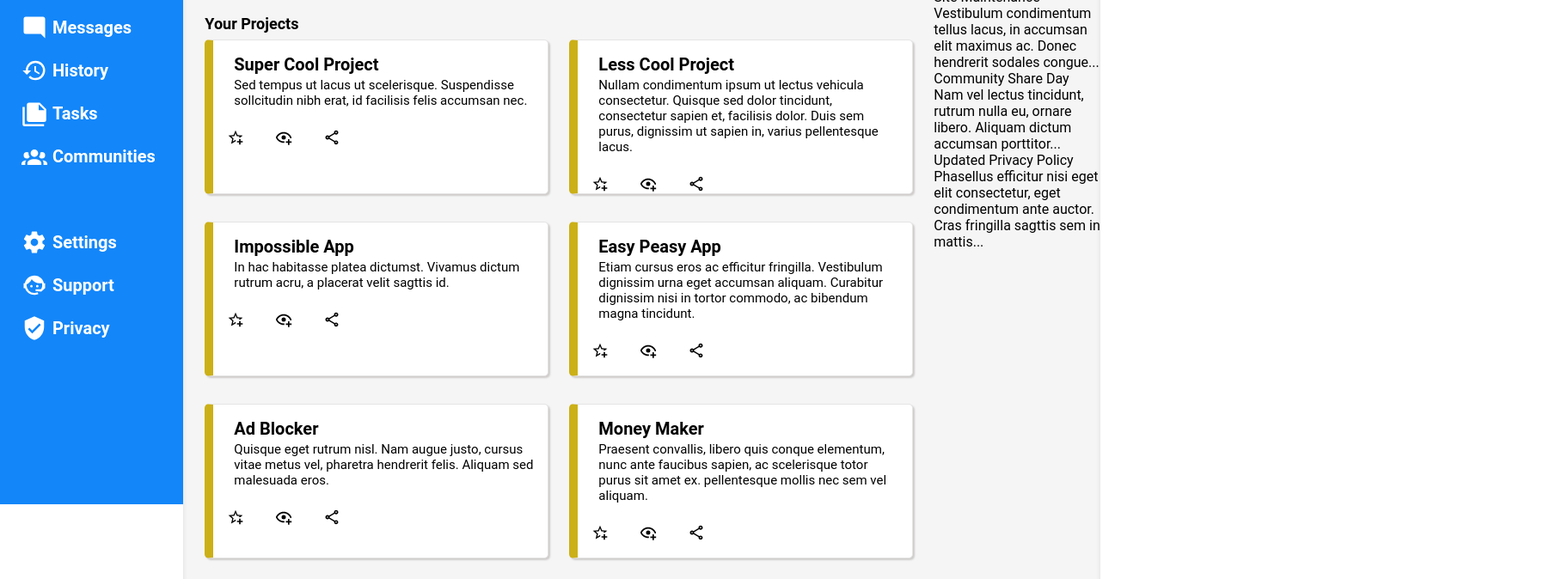
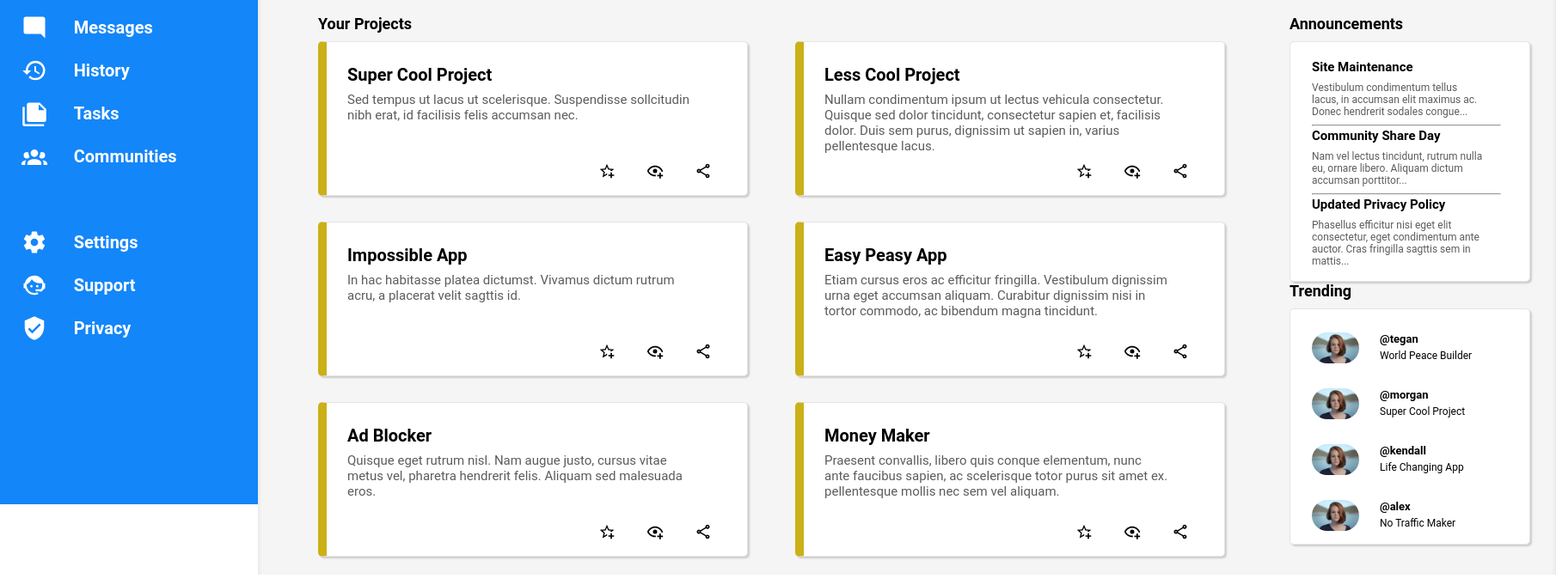
Before and after one commit to Chomasteiger/Admin-Dashboard, a plain HTML site: page index.html in a window 1280 px wide. Shown: the part 213-887 px from the top of the page at 86% size, 1810 px wide, since content can reach past the window. Drawn offline with Linux system fonts and the light colour scheme.

Commit message:
index.html

```diff
--- a/index.html
+++ b/index.html
@@ -40,39 +40,39 @@
             <div class="menu-container1">
 
                 <div class="home-icon">
-                    <img src="./assets/home.svg" alt="home">
+                    <img class="icon" src="./assets/home.svg" alt="home">
                 </div>
                 <p class="home">Home</p>
 
                 <div class="profile-icon">
-                    <img src="./assets/card-account-details-outline.svg" alt="Profile">
+                    <img class="icon" src="./assets/card-account-details-outline.svg" alt="Profile">
                 </div>
                 <p class="profile">Profile</p>
 
                 <div class="messages-icon">
-                    <img src="./assets/message-reply.svg" alt="Messages">
+                    <img class="icon" src="./assets/message-reply.svg" alt="Messages">
                 </div>
                 <p class="messages">Messages</p>
 
                 <div class="history-icon">
-                    <img src="./assets/history.svg" alt="History">
+                    <img class="icon" src="./assets/history.svg" alt="History">
                 </div>
                 <p class="history ">History</p>
 
                 <div class="task-icon">
-                    <img src="./assets/note-multiple.svg" alt="Tasks">
+                    <img class="icon" src="./assets/note-multiple.svg" alt="Tasks">
                 </div>
                 <p class="task">Tasks</p>
 
                 <div class="communities-icon">
-                    <img src="./assets/account-group.svg" alt="Communities">
+                    <img class="icon" src="./assets/account-group.svg" alt="Communities">
                 </div>
                 <p class="communities">Communities</p>
             </div>
             <div class="menu-container2">
 
                 <div class="settings-icon">
-                    <img src="./assets/cog.svg" alt="settings">
+                    <img class="icon" src="./assets/cog.svg" alt="settings">
                 </div>
                 <p class="settings">Settings</p>
 
@@ -90,64 +90,131 @@
 
         <main>
             <div class="projects">
-                <p class="projects-title">Your Projects</p>
+
+                <p class="main-titles">Your Projects</p>
+
                 <div class="boxes">
+
                     <div class="box1 yellow">
-                        <p class="title">Super Cool Project</p>
-                        <p class="description">Sed tempus ut lacus ut scelerisque. Suspendisse sollcitudin nibh erat, id facilisis felis accumsan nec.</p>
-                        <img class="star" src="./assets/star-plus-outline.svg" alt="star">
-                        <img class="eye" src="./assets/eye-plus-outline.svg" alt="eye">
-                        <img class="share" src="./assets/share-variant-outline.svg" alt="share">
+
+                        <div class="box-phrase">
+                            <p class="title">Super Cool Project</p>
+                            <p class="description">Sed tempus ut lacus ut scelerisque. Suspendisse sollcitudin nibh erat, id facilisis felis accumsan nec.</p>
+                        </div>
+
+                        <div class="box-icons">
+                            <div class="options">
+                                <img class="star" src="./assets/star-plus-outline.svg" alt="star">
+                                <img class="eye" src="./assets/eye-plus-outline.svg" alt="eye">
+                                <img class="share" src="./assets/share-variant-outline.svg" alt="share">
+                            </div>
+                        </div>
                     </div>
+
                     <div class="box2 yellow">
-                        <p class="title">Less Cool Project</p>
-                        <p class="description">Nullam condimentum ipsum ut lectus vehicula consectetur. Quisque sed dolor tincidunt, consectetur sapien et, facilisis dolor. Duis sem purus, dignissim ut sapien in, varius pellentesque lacus.</p>
-                        <img class="star" src="./assets/star-plus-outline.svg" alt="star">
-                        <img class="eye" src="./assets/eye-plus-outline.svg" alt="eye">
-                        <img class="share" src="./assets/share-variant-outline.svg" alt="share">
+
+                        <div class="box-phrase">
+
+                            <p class="title">Less Cool Project</p>
+                            <p class="description">Nullam condimentum ipsum ut lectus vehicula consectetur. Quisque sed dolor tincidunt, consectetur sapien et, facilisis dolor. Duis sem purus, dignissim ut sapien in, varius pellentesque lacus.</p>
+                        </div>
+
+                        <div class="box-icons">
+                            <div class="options">
+                                <img class="star" src="./assets/star-plus-outline.svg" alt="star">
+                                <img class="eye" src="./assets/eye-plus-outline.svg" alt="eye">
+                                <img class="share" src="./assets/share-variant-outline.svg" alt="share">
+                            </div>
+                        </div>
+
                     </div>
+
                     <div class="box3 yellow">
-                        <p class="title">Impossible App</p>
-                        <p class="description">In hac habitasse platea dictumst. Vivamus dictum rutrum acru, a placerat velit sagttis id.</p>
-                        <img class="star" src="./assets/star-plus-outline.svg" alt="star">
-                        <img class="eye" src="./assets/eye-plus-outline.svg" alt="eye">
-                        <img class="share" src="./assets/share-variant-outline.svg" alt="share">
+
+                        <div class="box-phrase">
+
+                            <p class="title">Impossible App</p>
+                            <p class="description">In hac habitasse platea dictumst. Vivamus dictum rutrum acru, a placerat velit sagttis id.</p>
+                        </div>
+
+                        <div class="box-icons">
+                            <div class="options">
+                                <img class="star" src="./assets/star-plus-outline.svg" alt="star">
+                                <img class="eye" src="./assets/eye-plus-outline.svg" alt="eye">
+                                <img class="share" src="./assets/share-variant-outline.svg" alt="share">
+                            </div>
+                        </div>
+
                     </div>
+
                     <div class="box4 yellow">
-                        <p class="title">Easy Peasy App</p>
-                        <p class="description">Etiam cursus eros ac efficitur fringilla. Vestibulum dignissim urna eget accumsan aliquam. Curabitur dignissim nisi in tortor commodo, ac bibendum magna tincidunt.</p>
-                        <img class="star" src="./assets/star-plus-outline.svg" alt="star">
-                        <img class="eye" src="./assets/eye-plus-outline.svg" alt="eye">
-                        <img class="share" src="./assets/share-variant-outline.svg" alt="share">
+
+                        <div class="box-phrase">
+
+                            <p class="title">Easy Peasy App</p>
+                            <p class="description">Etiam cursus eros ac efficitur fringilla. Vestibulum dignissim urna eget accumsan aliquam. Curabitur dignissim nisi in tortor commodo, ac bibendum magna tincidunt.</p>
+                        </div>
+
+                        <div class="box-icons">
+                            <div class="options">
+                                <img class="star" src="./assets/star-plus-outline.svg" alt="star">
+                                <img class="eye" src="./assets/eye-plus-outline.svg" alt="eye">
+                                <img class="share" src="./assets/share-variant-outline.svg" alt="share">
+                            </div>
+                        </div>
                     </div>
+
                     <div class="box5 yellow">
-                        <p class="title">Ad Blocker</p>
-                        <p class="description">Quisque eget rutrum nisl. Nam augue justo, cursus vitae metus vel, pharetra hendrerit felis. Aliquam sed malesuada eros.</p>
-                        <img class="star" src="./assets/star-plus-outline.svg" alt="star">
-                        <img class="eye" src="./assets/eye-plus-outline.svg" alt="eye">
-                        <img class="share" src="./assets/share-variant-outline.svg" alt="share">
+
+                        <div class="box-phrase">
+                            <p class="title">Ad Blocker</p>
+                            <p class="description">Quisque eget rutrum nisl. Nam augue justo, cursus vitae metus vel, pharetra hendrerit felis. Aliquam sed malesuada eros.</p>
+                        </div>
+
+                        <div class="box-icons">
+                            <div class="options">
+                                <img class="star" src="./assets/star-plus-outline.svg" alt="star">
+                                <img class="eye" src="./assets/eye-plus-outline.svg" alt="eye">
+                                <img class="share" src="./assets/share-variant-outline.svg" alt="share">
+                            </div>
+                        </div>
+
                     </div>
+
                     <div class="box6 yellow">
-                        <p class="title">Money Maker</p>
-                        <p class="description">Praesent convallis, libero quis conque elementum, nunc ante faucibus sapien, ac scelerisque totor purus sit amet ex. pellentesque mollis nec sem vel aliquam.</p>
-                        <img class="star" src="./assets/star-plus-outline.svg" alt="star">
-                        <img class="eye" src="./assets/eye-plus-outline.svg" alt="eye">
-                        <img class="share" src="./assets/share-variant-outline.svg" alt="share">
+
+                        <div class="box-phrase">
+                            <p class="title">Money Maker</p>
+                            <p class="description">Praesent convallis, libero quis conque elementum, nunc ante faucibus sapien, ac scelerisque totor purus sit amet ex. pellentesque mollis nec sem vel aliquam.</p>
+                        </div>
+
+                        <div class="box-icons">
+                            <div class="options">
+                                <img class="star" src="./assets/star-plus-outline.svg" alt="star">
+                                <img class="eye" src="./assets/eye-plus-outline.svg" alt="eye">
+                                <img class="share" src="./assets/share-variant-outline.svg" alt="share">
+                            </div>
+                        </div>
+
                     </div>
+
                 </div>
             </div>
 
             <div class="announcements">
+                <p class="main-titles">Announcements</p>
                 <div class="announcements-container">
-                    <div class="announcement-1">
+                    <div class="announcement-1 container">
                         <p class="header">Site Maintenance</p>
                         <p class="content">Vestibulum condimentum tellus lacus, in accumsan elit maximus ac. Donec hendrerit sodales congue...</p>
+                        <hr>
                     </div>
-                    <div class="announcement-2">
+                    <div class="announcement-2 container">
                         <p class="header">Community Share Day</p>
                         <p class="content">Nam vel lectus tincidunt, rutrum nulla eu, ornare libero. Aliquam dictum accumsan porttitor...</p>
+                        <hr>
                     </div>
-                    <div class="announcement-3">
+                    <div class="announcement-3 container">
                         <p class="header">Updated Privacy Policy</p>
                         <p class="content">Phasellus efficitur nisi eget elit consectetur, eget condimentum ante auctor. Cras fringilla sagttis sem in mattis...</p>
                     </div>
@@ -156,6 +223,49 @@
 
             <div class="trending">
 
+                <p class="main-titles">Trending</p>
+
+                <div class="trending-container">
+
+                    <div class="trendings">
+
+                        <img src="./assets/christopher-campbell-rDEOVtE7vOs-unsplash.jpg" alt="image">
+
+                        <div class="user">
+                            <p class="trending-title">@tegan</p>
+                            <p class="trending-description">World Peace Builder</p>
+                        </div>
+
+                    </div>
+
+                    <div class="trendings">
+
+                        <img src="./assets/christopher-campbell-rDEOVtE7vOs-unsplash.jpg" alt="image">
+
+                        <div class="user">
+                            <p class="trending-title">@morgan</p>
+                            <p class="trending-description">Super Cool Project</p>
+                        </div>
+                    </div>
+                    <div class="trendings">
+
+                        <img src="./assets/christopher-campbell-rDEOVtE7vOs-unsplash.jpg" alt="image">
+
+                        <div class="user">
+                            <p class="trending-title">@kendall</p>
+                            <p class="trending-description">Life Changing App</p>
+                        </div>
+                    </div>
+                    <div class="trendings">
+
+                        <img src="./assets/christopher-campbell-rDEOVtE7vOs-unsplash.jpg" alt="image">
+
+                        <div class="user">
+                            <p class="trending-title">@alex</p>
+                            <p class="trending-description">No Traffic Maker</p>
+                        </div>
+                    </div>
+                </div>
             </div>
         </main>
     </div>
--- a/style.css
+++ b/style.css
@@ -151,6 +151,7 @@ aside {
     background-color: #1386f9;
     color: white;
     grid-template-rows: 100px 350px 150px auto;
+    min-width: 300px;
 }
 
 .dashboard{
@@ -194,59 +195,73 @@ aside {
 main {
     grid-area: main;
     display: grid;
-    grid-template-columns: 3.7fr 1.3fr;
+    grid-template-columns: 1200px auto;
     grid-template-rows: 2fr 2fr;
     background-color: whitesmoke;
     box-shadow: inset 0 5px 5px #dbdbdb;
     grid-template-areas:
     "projects announcements"
-    "projects ."
+    "projects trending"
 }
 
+.main-titles {
+    font-size: 18px;
+    font-weight: bold;
+    margin-bottom: 10px;
+}
+
+
+/* PROJECTS*/
 .star,
 .eye,
 .share {
     width: 20px;
     height: 20px;
     margin: 0 1rem 0 1rem;
-}
 
-.images {
-    position: absolute;
-    bottom: ;
 }
 
 .projects {
     grid-area: projects;
     margin-top: 30px;
-    margin-left: 25px;
+    margin-left: 70px;
 }
 
 .boxes {
     display: grid;
-    grid-template-columns: 1.85fr 1.85fr;
-    grid-template-rows: 1fr 1fr 1fr;
+    grid-template-columns: 500px 500px;
+    grid-template-rows: 180px 180px 180px;
+    width: 1030px;
+    place-content: left;
+    column-gap: 55px;
+    row-gap: 30px;
 }
 
 .yellow {
-    width: 400px;
+    width: 500px;
     height: 180px;
     border: 1px solid #e5e4e4;
     background-color: white;
     border-left: 10px solid #cbb017;
     box-shadow: 2px 2px 2px #cfcbcb;
     border-radius: 5px;
-    margin: 0.5rem 1.5rem 1.5rem 0;
-
+    display: grid;
+    grid-template-rows: 140px 40px;
 }
 
-.announcements {
-    grid-area: announcements;
+.box-phrase {
+    margin-top: 10px;
 }
 
-.projects-title {
-    font-size: 18px;
-    font-weight: bold;
+.box-phrase .description {
+    margin-top: 8px;
+}
+
+.box-icons {
+    display: grid;
+    grid-template-columns: 300px 200px;
+    grid-template-areas:
+    ". options"
 }
 
 .title{
@@ -258,6 +273,108 @@ main {
 .description {
     font-size: 15px;
     margin: 0 0 1.5rem 1.5rem ;
-    width: 350px;
+    width: 400px;
     word-wrap: break-word;
+    color: rgb(92, 92, 92);
 }
+
+.options {
+    grid-area: options;
+}
+
+/* ANNOUNCEMENTS*/
+
+.announcements {
+    grid-area: announcements;
+    margin-top: 30px;
+    margin-right: 30px;
+    max-width: 320px;
+    max-height: 320px;
+}
+
+.announcements-container {
+
+    display: grid;
+    grid-template-rows: 80px 80px 80px;
+    border: 1px solid #e5e4e4;
+    background-color: white;
+    width: 280px;
+    height: 280px;
+    box-shadow: 2px 2px 2px #cfcbcb;
+    border-radius: 5px;
+
+}
+
+.container {
+    height: 80px;
+    margin: 20px 25px 20px 25px;
+}
+
+.header {
+    font-size: 15px;
+    font-weight: bold;
+    margin-bottom: 8px;
+
+}
+
+.content {
+    width: 200px;
+    font-size: 12px;
+    color: rgb(92, 92, 92);
+    word-wrap: break-word;
+    margin-bottom: 8px;
+}
+
+hr {
+    width: 220px;
+    color: rgb(92, 92, 92);
+    margin-top: 5px;
+    margin-bottom: 5px;
+}
+
+
+/* TRENDING */
+.trending {
+    grid-area: trending;
+    margin-right: 30px;
+    max-width: 320px;
+    max-height: 320px;
+}
+
+.trending-container {
+    display: grid;
+    grid-template-rows: 50px 50px 50px 50px;
+    border: 1px solid #e5e4e4;
+    background-color: white;
+    width: 280px;
+    height: 275px;
+    box-shadow: 2px 2px 2px #cfcbcb;
+    border-radius: 5px;
+    gap: 15px;
+    padding: 20px;
+}
+
+.trendings {
+    display: grid;
+    grid-template-columns: auto 1fr;
+    place-content: center;
+    gap: 1.5rem;
+    margin: 20px 20px 20px 5px;
+}
+
+
+.trendings img{
+    width: 55px;
+    border-radius: 50px;
+}
+
+
+.user .trending-title{
+    font-size: 13px;
+    font-weight: 700;
+    margin-bottom: 5px;
+}
+
+.user .trending-description {
+    font-size: 12px;
+}
```
